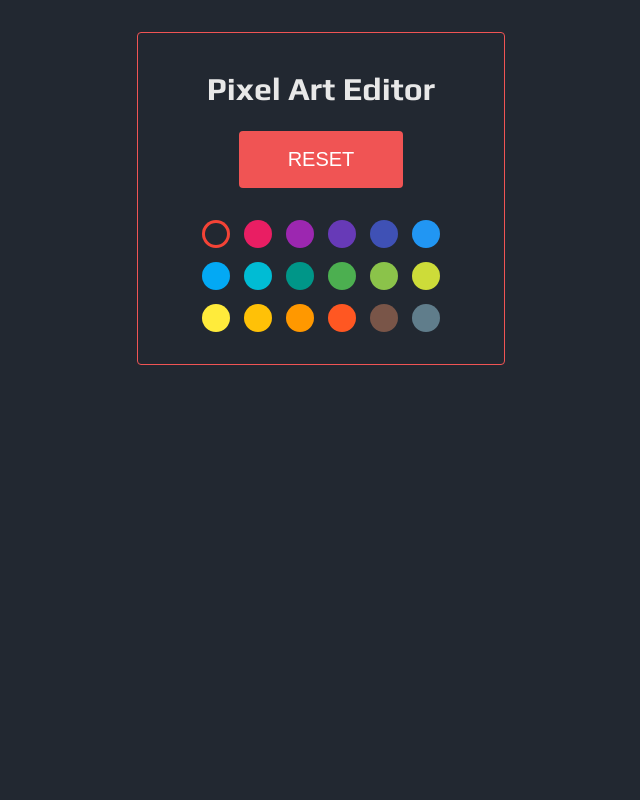
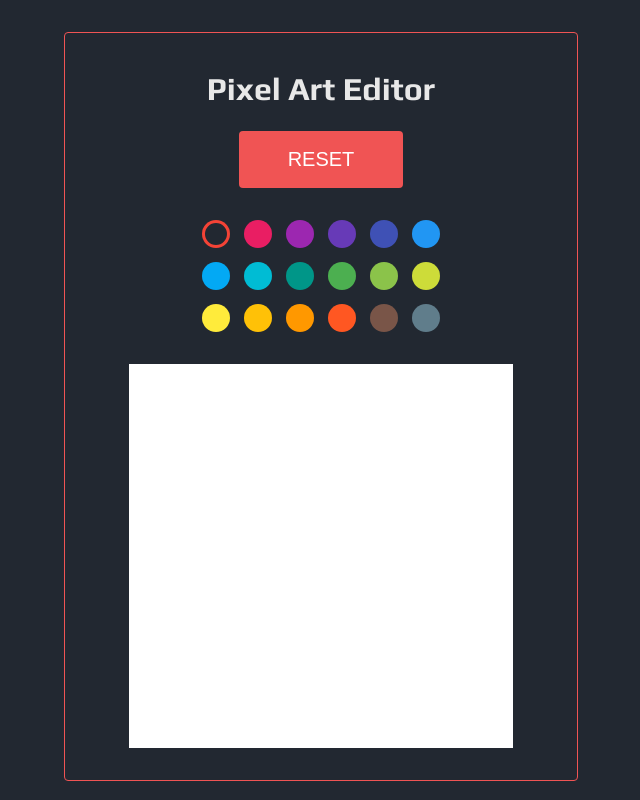
Before and after one commit to Anuththiga/react-pixel-art-editor, a React (Create React App) app: page / in a window 1280 px wide. Both pictures are taken after a click on the button "START DRAWING". Shown: the whole page, without its empty margins (319-959 px from the left). Built offline with nearby package versions, Linux system fonts and the light colour scheme.

Commit message:
drawing panel

```diff
--- /dev/null
+++ b/src/components/DrawingPanel.js
@@ -0,0 +1,26 @@
+import React, { useRef } from 'react'
+import PanelRow from './PanelRow';
+import "../styles/drawingPanel.scss";
+
+
+const DrawingPanel = ({ panelHeight, panelWidth, selectedColor }) => {
+
+    const panelRef = useRef();
+
+    let rows = [];
+    for(let i = 0; i< panelHeight; i++) {
+        rows.push(
+            <PanelRow key={i} width={panelWidth} selectedColor={selectedColor} />
+        )
+    }
+
+    return (
+    <div className="drawingPanel">
+        <div className="pixels" ref={panelRef}>
+        {rows}
+        </div>
+    </div>
+  )
+}
+
+export default DrawingPanel
--- a/src/components/Editor.js
+++ b/src/components/Editor.js
@@ -1,6 +1,7 @@
 import React, { useState } from 'react';
 import "../styles/editor.scss";
 import { CirclePicker } from "react-color";
+import DrawingPanel from './DrawingPanel';
 
 const Editor = () => {
     const [panelWidth, setPanelWidth] = useState(16);
@@ -57,7 +58,13 @@ const Editor = () => {
                 onChangeComplete={changeColor}
             />
             )}
-
+            {hideOptions && (
+                <DrawingPanel
+                    panelHeight={panelHeight}
+                    panelWidth={panelWidth}
+                    selectedColor={selectedColor}
+                />
+            )}
         </div>
     );
 }
--- /dev/null
+++ b/src/components/PanelPixel.js
@@ -0,0 +1,15 @@
+import React, { useState } from 'react';
+import "../styles/panelPixel.scss";
+
+
+const PanelPixel = ({ selectedColor }) => {
+    const [pixelColor, setPixelColor] = useState("#ffff")
+  return (
+    <div
+        className="pixel"
+        style={{ backgroundColor: pixelColor }}
+    ></div>
+  )
+}
+
+export default PanelPixel
--- /dev/null
+++ b/src/components/PanelRow.js
@@ -0,0 +1,22 @@
+import React from 'react'
+import PanelPixel from './PanelPixel';
+import "../styles/panelRow.scss";
+
+
+const PanelRow = ({ width, selectedColor }) => {
+
+    let pixels = [];
+    for(let i = 0; i < width; i++) {
+        pixels.push(
+            <PanelPixel key={i} selectedColor={selectedColor} />
+        )
+    }
+
+    return (
+    <div className="row">
+        {pixels}
+    </div>
+  )
+}
+
+export default PanelRow
--- /dev/null
+++ b/src/styles/drawingPanel.scss
@@ -0,0 +1,9 @@
+.drawingPanel {
+    display: flex;
+    flex-direction: column;
+    align-items: center;
+}
+
+.pixels {
+    margin-top: 2rem;
+}
--- /dev/null
+++ b/src/styles/panelPixel.scss
@@ -0,0 +1,8 @@
+.pixel {
+    width: 1.5rem;
+    height: 1.5rem;
+
+    &:hover {
+        cursor: pointer;
+    }
+}
--- /dev/null
+++ b/src/styles/panelRow.scss
@@ -0,0 +1,4 @@
+.row {
+    display: flex;
+    width: fit-content;
+}
```
